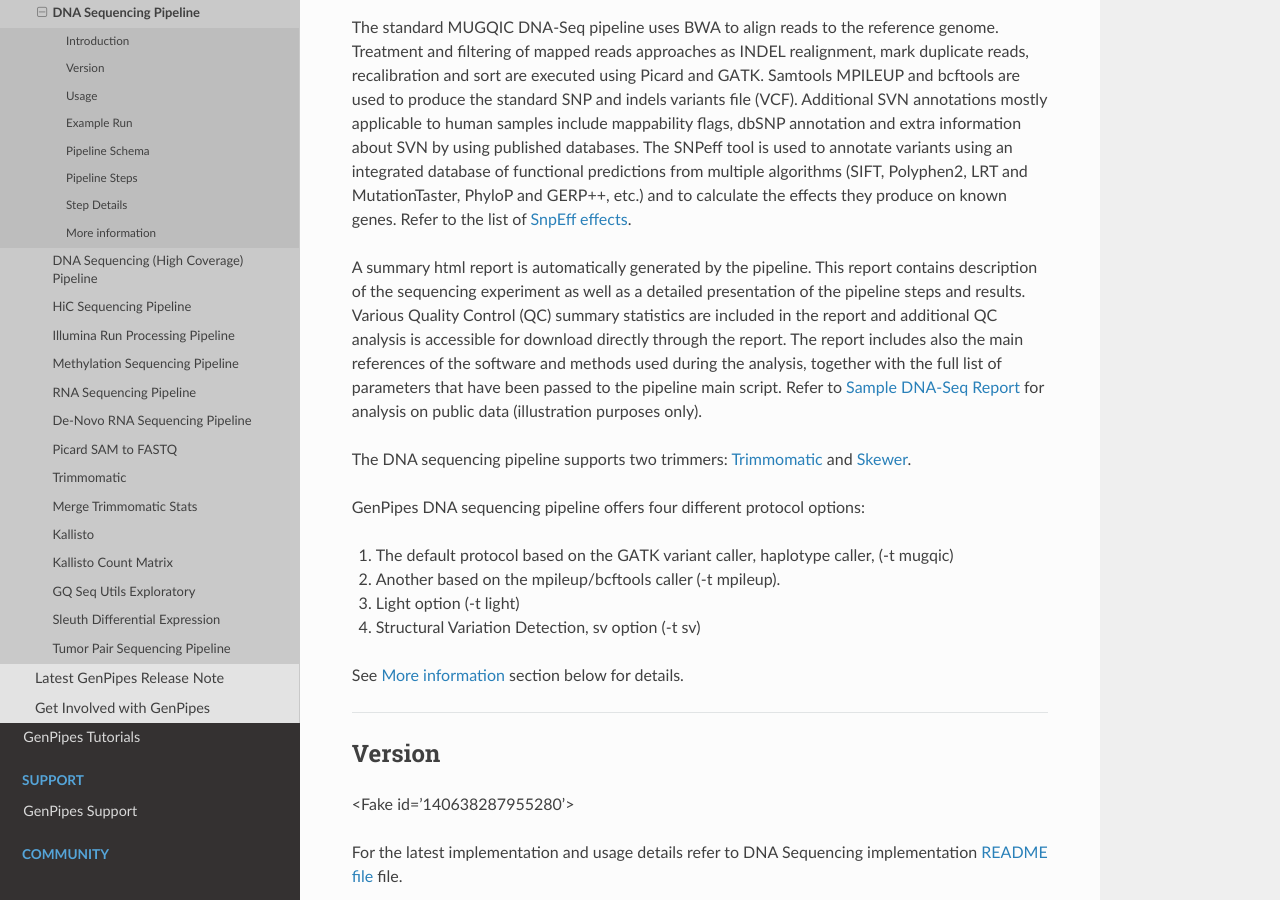
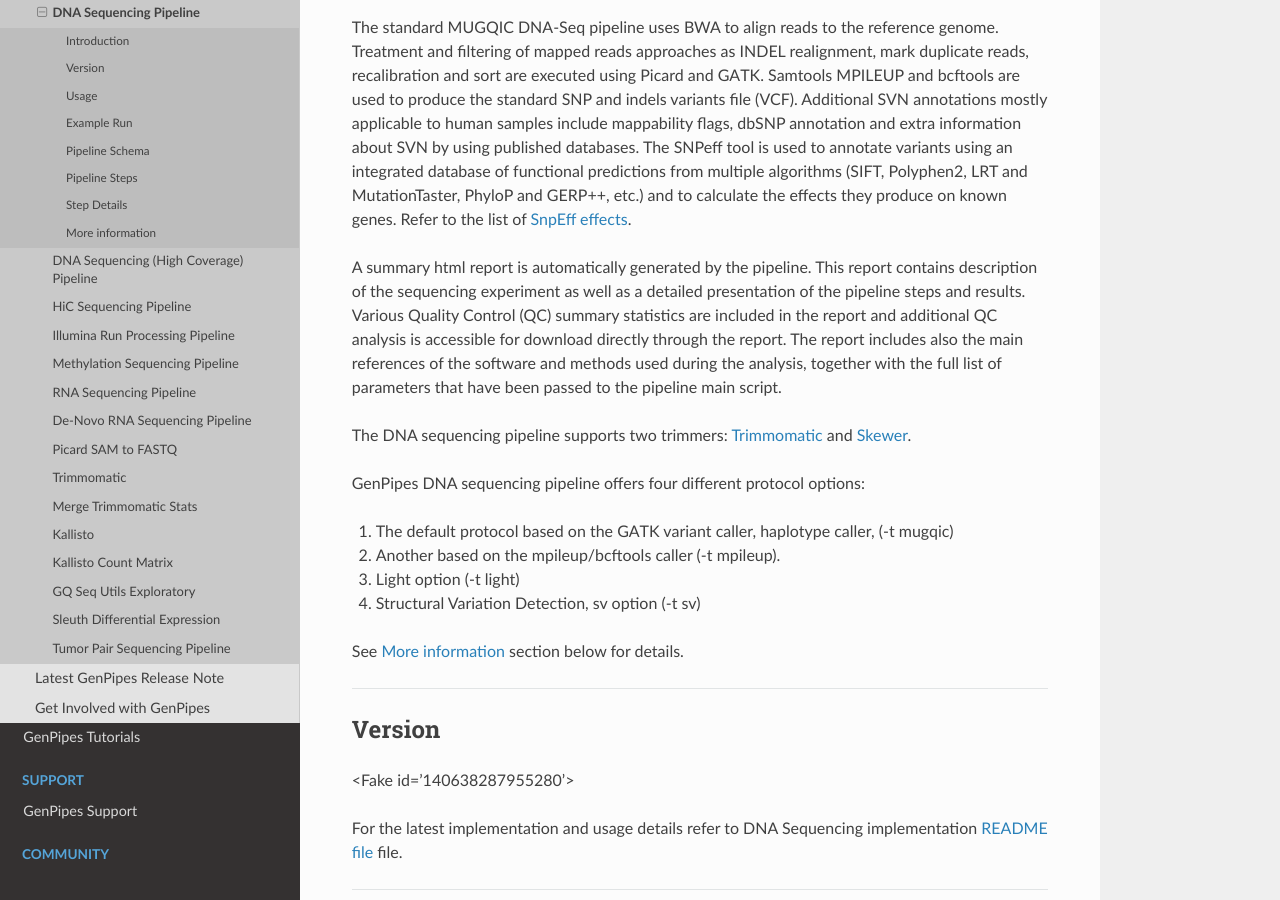
Before and after one commit to c3g/GenPipes_Docs, a Sphinx documentation site: the page built from docs/source/user_guide/pipelines/gp_dnaseq.rst, in a window 1280 px wide and 900 px high, scrolled down 1790 px. Built offline with Sphinx 7.4.7 and the Read the Docs theme 2.0.0, drawn with Linux system fonts in a browser that asks for light colours; formulas are drawn with MathJax 3; the version number could not be read and is left out.

Commit message:
remove gqinnovations obsolete broken link in 3.2.0 update

```diff
--- a/docs/source/user_guide/pipelines/gp_dnaseq.rst
+++ b/docs/source/user_guide/pipelines/gp_dnaseq.rst
@@ -37,7 +37,7 @@
 
 The standard MUGQIC DNA-Seq pipeline uses BWA to align reads to the reference genome. Treatment and filtering of mapped reads approaches as INDEL realignment, mark duplicate reads, recalibration and sort are executed using Picard and GATK. Samtools MPILEUP and bcftools are used to produce the standard SNP and indels variants file (VCF). Additional SVN annotations mostly applicable to human samples include mappability flags, dbSNP annotation and extra information about SVN by using published databases.  The SNPeff tool is used to annotate variants using an integrated database of functional predictions from multiple algorithms (SIFT, Polyphen2, LRT and MutationTaster, PhyloP and GERP++, etc.) and to calculate the effects they produce on known genes. Refer to the list of `SnpEff effects`_.
 
-A summary html report is automatically generated by the pipeline. This report contains description of the sequencing experiment as well as a detailed presentation of the pipeline steps and results.  Various Quality Control (QC) summary statistics are included in the report and additional QC analysis is accessible for download directly through the report. The report includes also the main references of the software and methods used during the analysis, together with the full list of parameters that have been passed to the pipeline main script.  Refer to `Sample DNA-Seq Report`_ for analysis on public data (illustration purposes only).
+A summary html report is automatically generated by the pipeline. This report contains description of the sequencing experiment as well as a detailed presentation of the pipeline steps and results.  Various Quality Control (QC) summary statistics are included in the report and additional QC analysis is accessible for download directly through the report. The report includes also the main references of the software and methods used during the analysis, together with the full list of parameters that have been passed to the pipeline main script.
 
 The DNA sequencing pipeline supports two trimmers: `Trimmomatic`_ and `Skewer <https://bmcbioinformatics.biomedcentral.com/articles/10.1186/1471-2105-15-182>`_.
 
@@ -343,7 +343,7 @@
 .. |wham_sv_annotation| replace:: `Wham SV Annotation`_
 .. |cnvkit_batch| replace:: `CNVkit Batch`_
 .. |cnvkit_sv_annotation| replace:: `CNVkit SV Annotation`_
-.. |run_breakseq2| replace:: `Run BreakSeq2_`
+.. |run_breakseq2| replace:: `Run BreakSeq2`_
 .. |ensemble_metasv| replace:: `Ensemble MetaSV`_
 .. |metasv_sv_annotation| replace:: `MetaSV Annotation`_
 
```
